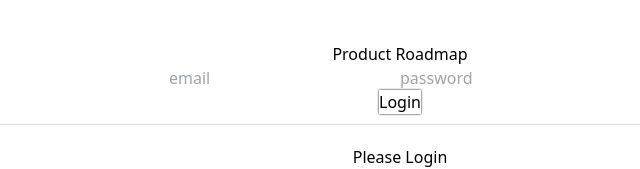
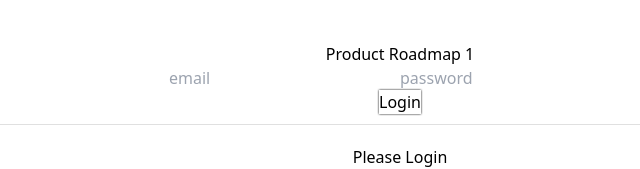
Before and after one commit to cloneable01/rakamin, a React (Vite) app: page /login in a window 1280 px wide. Shown: the top 169 px of the page, without its empty margins (240-880 px from the left). Built offline with nearby package versions, Linux system fonts and the light colour scheme.

Commit message:
fix typo in header

```diff
--- a/src/pages/layout.jsx
+++ b/src/pages/layout.jsx
@@ -85,7 +85,7 @@ const Layout = () => {
       <header className="flex justify-between">
         <div className="flex">
           <div className="mr-4 my-auto">
-            <h1 className="text-xl">Product Roadmap</h1>
+            <h1 className="text-xl">Product Roadmap 1</h1>
           </div>
           {isLogin && (
             <Button type="primary" onClick={handleAddGroup}>
@@ -97,7 +97,7 @@ const Layout = () => {
           <div className="flex">
             <input
               placeholder="email"
-              type="text"
+              type="email"
               onChange={(e) => setEmail(e.target.value)}
               className="border py-1 px-2 rounded mr-2"
             />
```
